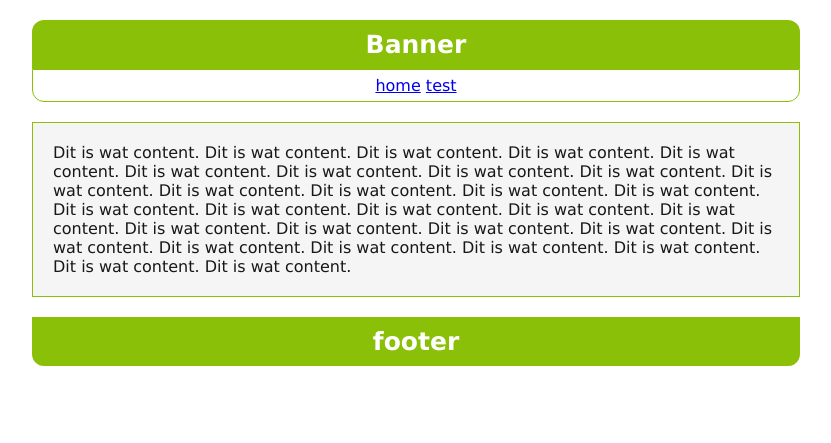
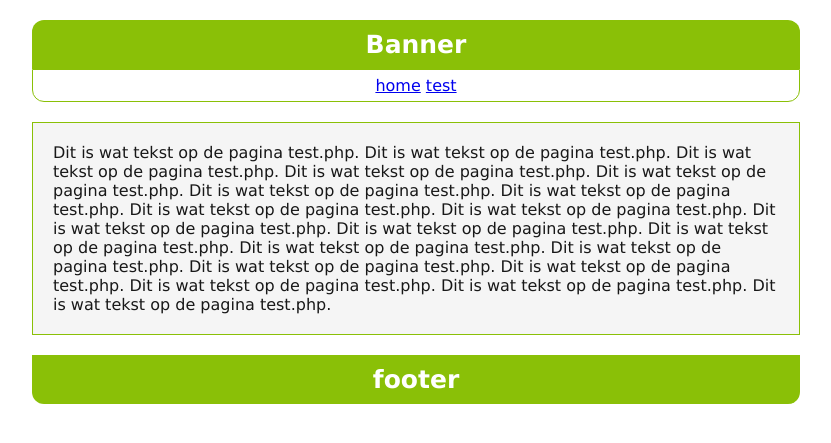
Before and after one commit to rra-am1b-2015/inlogregistratietutorialsite, a PHP site: page /index.php?content=test in a window 1280 px wide. Shown: the top 443 px of the page, without its empty margins (224-1055 px from the left). Run offline with PHP 8.4, Linux system fonts and the light colour scheme.

Commit message:
links toegevoegd

```diff
--- /dev/null
+++ b/homepage.php
@@ -0,0 +1 @@
+Dit is de homepage. Dit is de homepage. Dit is de homepage. Dit is de homepage. Dit is de homepage. Dit is de homepage. Dit is de homepage. Dit is de homepage. Dit is de homepage. Dit is de homepage. Dit is de homepage. vDit is de homepage. Dit is de homepage. Dit is de homepage. Dit is de homepage. Dit is de homepage. Dit is de homepage. Dit is de homepage. Dit is de homepage. Dit is de homepage. Dit is de homepage. Dit is de homepage. Dit is de homepage. Dit is de homepage. Dit is de homepage. Dit is de homepage. Dit is de homepage. Dit is de homepage. Dit is de homepage. Dit is de homepage. Dit is de homepage. Dit is de homepage.
--- a/index.php
+++ b/index.php
@@ -16,12 +16,14 @@
 
 		<!--Maak hier een div voor de hyperlinks. Geef het divje een id="link"-->
 		<div id="link">
-			<a href="homepage.php">home</a>
-			<a href="test.php">test</a>
+			<a href="index.php?content=homepage">home</a>
+			<a href="index.php?content=test">test</a>
 		</div>
 
 		<div id="content">
-			Dit is wat content. Dit is wat content. Dit is wat content. Dit is wat content. Dit is wat content. Dit is wat content. Dit is wat content. Dit is wat content. Dit is wat content. Dit is wat content. Dit is wat content. Dit is wat content. Dit is wat content. Dit is wat content. Dit is wat content. Dit is wat content. Dit is wat content. Dit is wat content. Dit is wat content. Dit is wat content. Dit is wat content. Dit is wat content. Dit is wat content. Dit is wat content. Dit is wat content. Dit is wat content. Dit is wat content. Dit is wat content. Dit is wat content. Dit is wat content.
+			<?php
+				$page = $_GET["content"];
+				include($page.".php"); ?>
 		</div>
 		<div id="footer" >
 			footer
--- /dev/null
+++ b/test.php
@@ -0,0 +1 @@
+Dit is wat tekst op de pagina test.php. Dit is wat tekst op de pagina test.php. Dit is wat tekst op de pagina test.php. Dit is wat tekst op de pagina test.php. Dit is wat tekst op de pagina test.php. Dit is wat tekst op de pagina test.php. Dit is wat tekst op de pagina test.php. Dit is wat tekst op de pagina test.php. Dit is wat tekst op de pagina test.php. Dit is wat tekst op de pagina test.php. Dit is wat tekst op de pagina test.php. Dit is wat tekst op de pagina test.php. Dit is wat tekst op de pagina test.php. Dit is wat tekst op de pagina test.php. Dit is wat tekst op de pagina test.php. Dit is wat tekst op de pagina test.php. Dit is wat tekst op de pagina test.php. Dit is wat tekst op de pagina test.php. Dit is wat tekst op de pagina test.php.
```
